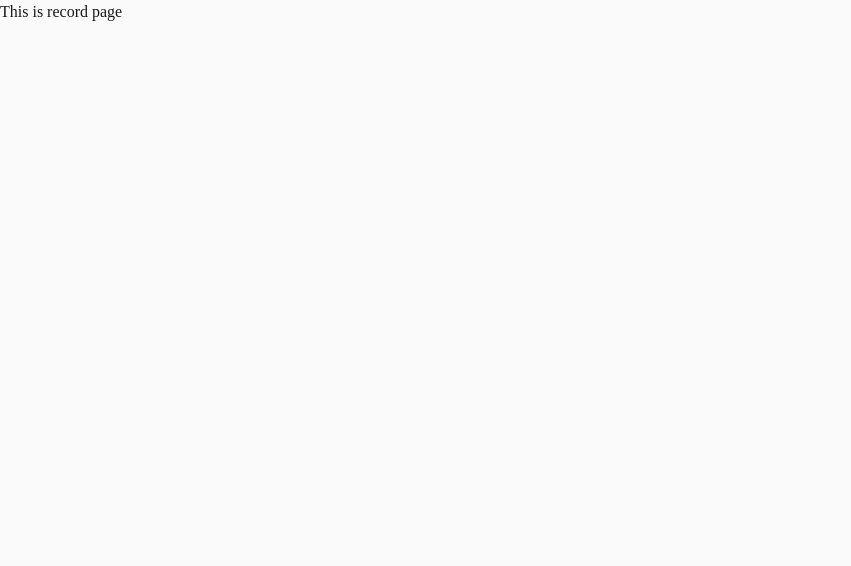
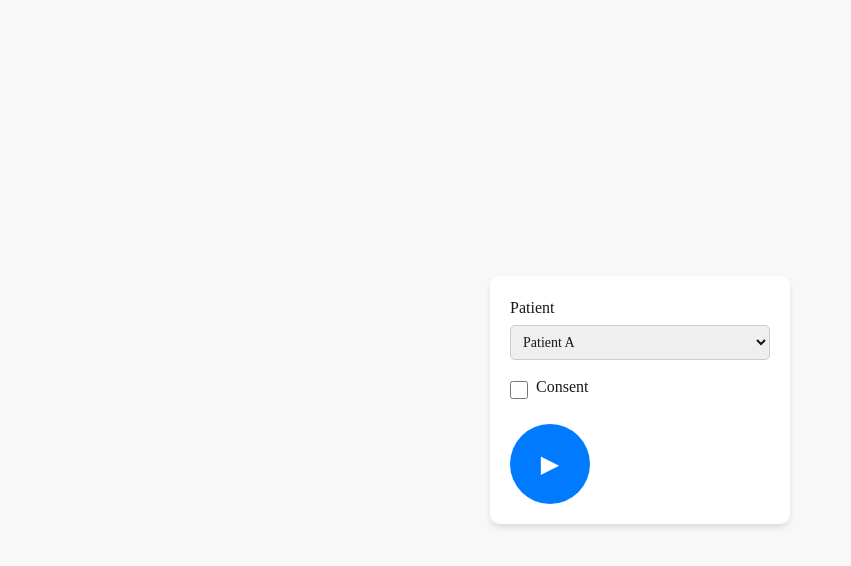
Before and after one commit to CareVoice-Hackathon/frontend, a React (Vite) app in the folder client/: page /record in a window 1280 px wide. Shown: the top 566 px of the page, without its empty margins (0-851 px from the left). Built offline with nearby package versions, Linux system fonts and the light colour scheme.

Commit message:
Added audio recording function

```diff
--- a/client/src/App.jsx
+++ b/client/src/App.jsx
@@ -11,7 +11,7 @@ function App() {
       <div className="RouteWrapper bg-zinc-50 flex flex-col w-full mr-0 flex-1 ">
         <Routes>
           <Route path="/" element={<Landing />} />
-          <Route path="/record" element={<Record />} />
+          <Route path="/record" element={<Record/>} />
           <Route
             path="/client_documents/:clientId"
             element={<ClientDocuments />}
--- /dev/null
+++ b/client/src/pages/Record.css
@@ -0,0 +1,92 @@
+/* General styles */
+.record-container {
+  display: flex;
+  flex-direction: column;
+  align-items: center;
+  justify-content: center;
+  height: 100vh;
+  background-color: #f8f8f8;
+}
+
+/* Form container */
+.record-box {
+  background-color: white;
+  padding: 20px;
+  border-radius: 10px;
+  box-shadow: 0px 4px 6px rgba(0, 0, 0, 0.1);
+  width: 300px;
+  text-align: center;
+}
+
+/* Label styles */
+.record-box label {
+  display: block;
+  font-size: 16px;
+  margin-bottom: 5px;
+  text-align: left;
+}
+
+/* Dropdown */
+.record-box select {
+  width: 100%;
+  padding: 8px;
+  border: 1px solid #ccc;
+  border-radius: 5px;
+  font-size: 14px;
+  margin-bottom: 15px;
+}
+
+/* Consent Checkbox */
+.checkbox-container {
+  display: flex;
+  align-items: center;
+  justify-content: start;
+  gap: 8px;
+  margin-bottom: 20px;
+}
+
+.checkbox-container input {
+  width: 18px;
+  height: 18px;
+}
+
+/* Record Button */
+.record-button {
+  width: 80px;
+  height: 80px;
+  border-radius: 50%;
+  background-color: #007bff;
+  color: white;
+  display: flex;
+  align-items: center;
+  justify-content: center;
+  border: none;
+  font-size: 24px;
+  cursor: pointer;
+  transition: 0.3s ease-in-out;
+}
+
+.record-button:hover {
+  background-color: #0056b3;
+}
+
+/* Recording active */
+.record-button.recording {
+  background-color: #ff4b5c;
+}
+
+/* Play Icon */
+.record-button::before {
+  content: "▶";
+}
+
+/* When recording */
+.record-button.recording::before {
+  content: "■"; /* Stop symbol */
+}
+
+/* Audio Player */
+.audio-player {
+  margin-top: 20px;
+  width: 100%;
+}
--- a/client/src/pages/Record.jsx
+++ b/client/src/pages/Record.jsx
@@ -1,12 +1,90 @@
-import { useState, useEffect, useLayoutEffect } from "react";
+import { useState, useEffect, useLayoutEffect, useRef } from "react";
 import { Button } from "@/components/ui/button";
 import { Input } from "@/components/ui/input";
 import { RadioGroup, RadioGroupItem } from "@/components/ui/radio-group";
 import { useNavigate, Link } from "react-router-dom";
 import { Label } from "@/components/ui/label";
+import "./Record.css";
 
-export default function Component() {
-  const navigate = useNavigate();
 
-  return <div className="min-h-screen ">This is record page</div>;
-}
+
+function Record(){
+  const [selectedPatient, setSelectedPatient] = useState("Patient A");
+  const [consentGiven, setConsentGiven] = useState(false);
+  const [recording, setRecording] = useState(false);
+  const [audioURL, setAudioURL] = useState(null);
+  const mediaRecorder = useRef(null);
+  const audioChunks = useRef([]);
+
+  // Start Recording
+  const startRecording = async () => {
+    if (!consentGiven) {
+      alert("Please provide consent before recording.");
+      return;
+    }
+
+    const stream = await navigator.mediaDevices.getUserMedia({ audio: true });
+    mediaRecorder.current = new MediaRecorder(stream);
+
+    mediaRecorder.current.ondataavailable = (event) => {
+      audioChunks.current.push(event.data);
+    };
+
+    mediaRecorder.current.onstop = async () => {
+      const audioBlob = new Blob(audioChunks.current, { type: "audio/wav" });
+      audioChunks.current = [];
+      const audioFile = new File([audioBlob], "recording.wav", { type: "audio/wav" });
+
+      // Convert to a URL for playback
+      setAudioURL(URL.createObjectURL(audioBlob));
+
+      // Upload to backend
+      const formData = new FormData();
+      formData.append("file", audioFile);
+      formData.append("patient", selectedPatient);
+
+      await fetch("http://localhost:8080/transcript", {
+        method: "POST",
+        body: formData,
+      });
+    };
+
+    mediaRecorder.current.start();
+    setRecording(true);
+  };
+
+  // Stop Recording
+  const stopRecording = () => {
+    mediaRecorder.current.stop();
+    setRecording(false);
+  };
+
+  return (
+    <div className="record-container">
+      <div className="record-box">
+        <label>Patient</label>
+        <select value={selectedPatient} onChange={(e) => setSelectedPatient(e.target.value)}>
+          <option value="Patient A">Patient A</option>
+          <option value="Patient B">Patient B</option>
+          <option value="Patient C">Patient C</option>
+        </select>
+
+        <div className="checkbox-container">
+          <input type="checkbox" checked={consentGiven} onChange={(e) => setConsentGiven(e.target.checked)} />
+          <label>Consent</label>
+        </div>
+
+        <button
+          onClick={recording ? stopRecording : startRecording}
+          className={`record-button ${recording ? "recording" : ""}`}
+        ></button>
+
+        {audioURL && (
+          <audio src={audioURL} controls className="audio-player"></audio>
+        )}
+      </div>
+    </div>
+  );
+};
+
+export default Record;
```
Also changed, not shown: 2 other files (tests, documents, lock files or other folders).
